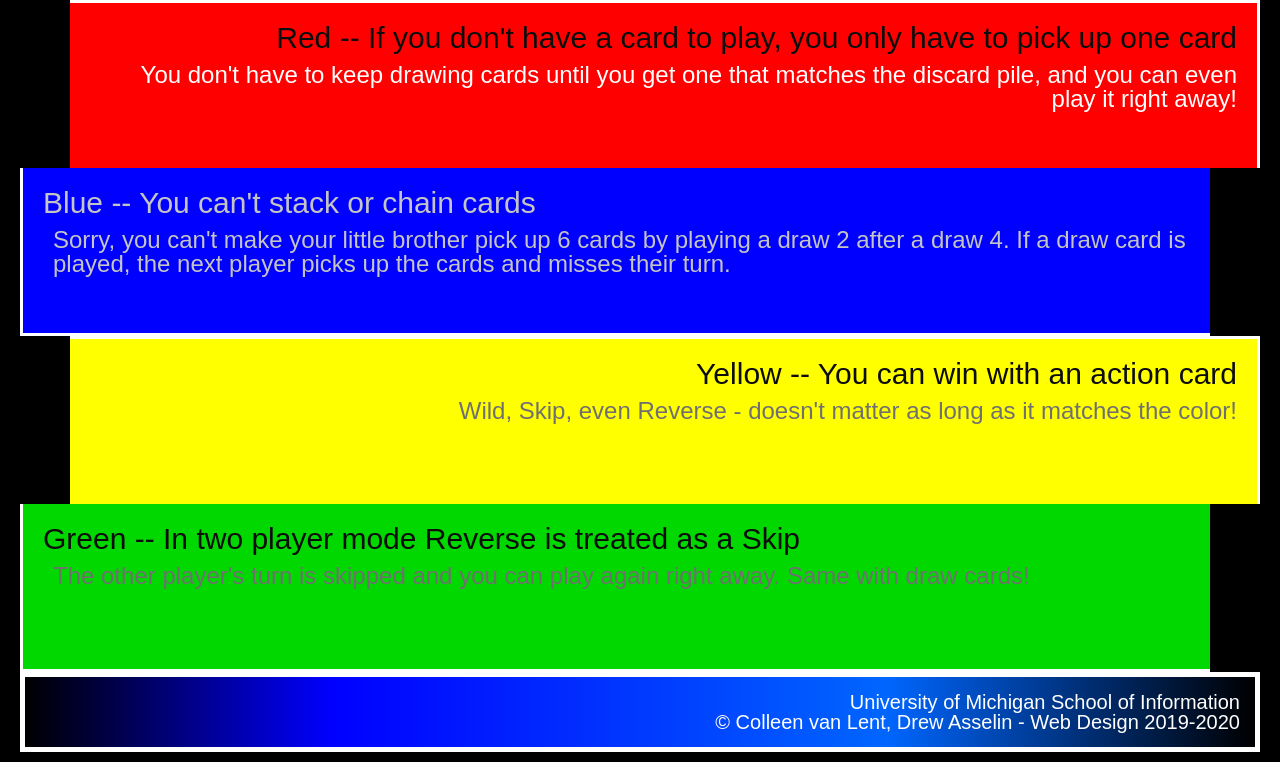
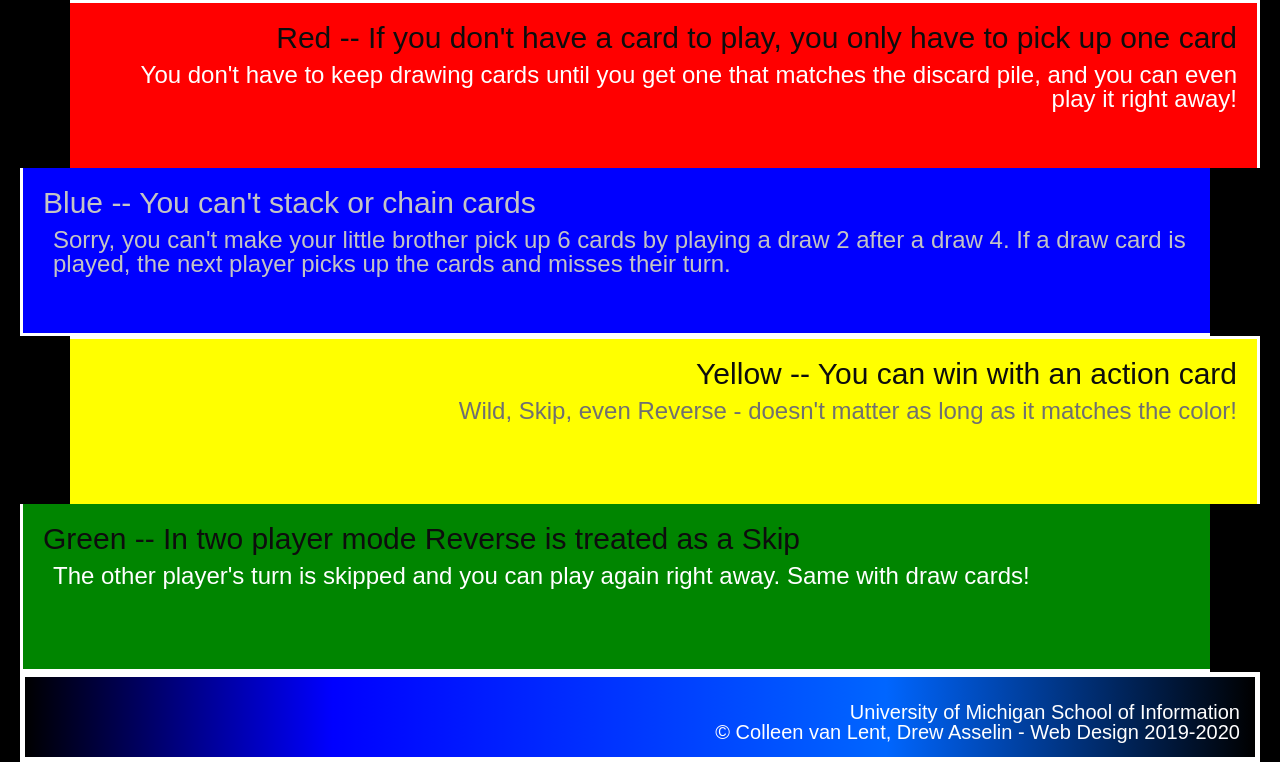
Before and after one commit to kysrit/css_practice, a plain HTML site: page index.html in a window 1280 px wide. Shown: the part 531-1293 px from the top of the page. Drawn offline with Linux system fonts and the light colour scheme.

Commit message:
Add files via upload

```diff
--- a/css/style.css
+++ b/css/style.css
@@ -25,6 +25,7 @@ p{
 }
 
 img{
+    text-align: center;
     width: 250px;
     border: white;
     border-width: 10px;
@@ -78,14 +79,11 @@ div{
     color: #707070;
 }
 .green{
-    background-color: #00D800;
+    background-color: #008500;
     text-align: left;
     margin-right: 50px;
     border-right: 5px;
     border-top: 2px;
-}
-.green p{
-    color: #707070;
 }
 
 footer{
@@ -94,12 +92,11 @@ footer{
     border: white;
     border-width: 5px;
     border-style: solid;
-
+    padding-top: 15px;
+    padding-right: 15px;
+    padding-bottom: 15px;
 }
 footer p{
     text-align: right;
     font-size: 20px;
-    padding-top: 15px;
-    padding-right: 15px;
-    padding-bottom: 15px;
 }
```
